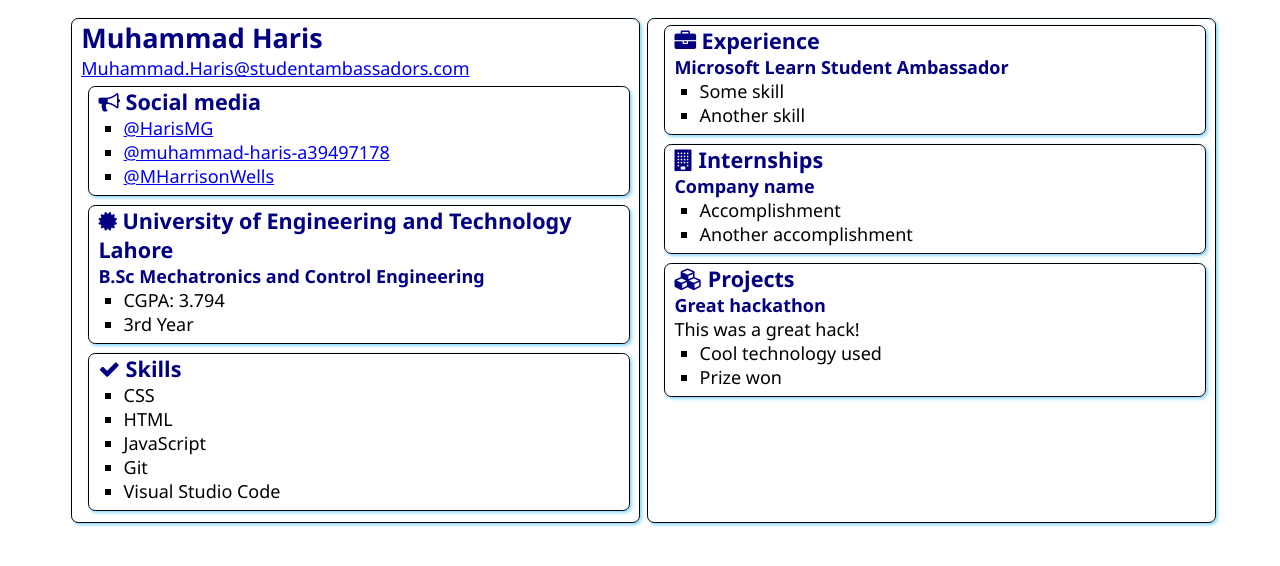
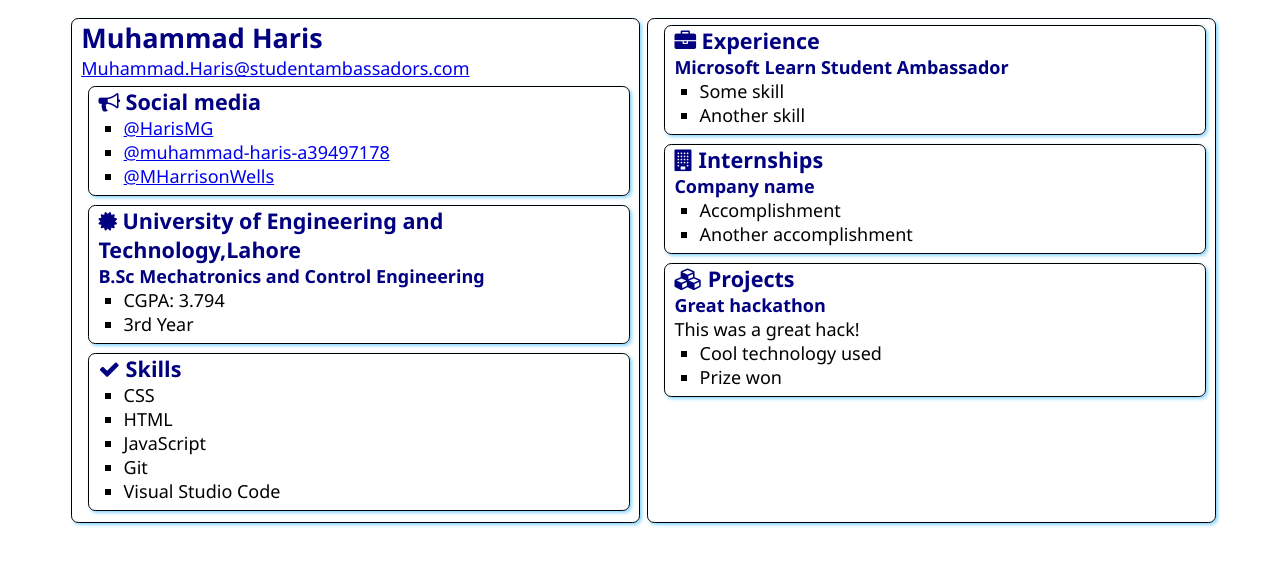
Before and after one commit to HarisMG/SATechnicalOnboarding, a plain HTML site: page src/index.html in a window 1280 px wide. Drawn offline with Linux system fonts and the light colour scheme.

Commit message:
update added

```diff
--- a/src/index.html
+++ b/src/index.html
@@ -31,7 +31,7 @@
                 <div class="education">
                     <h2>
                         <i class="fa fa-certificate" aria-hidden="true"></i>
-                        University of Engineering and Technology Lahore
+                        University of Engineering and Technology,Lahore
                     </h2>
                     <h3>B.Sc Mechatronics and Control Engineering</h3>
                     <ul>
```
